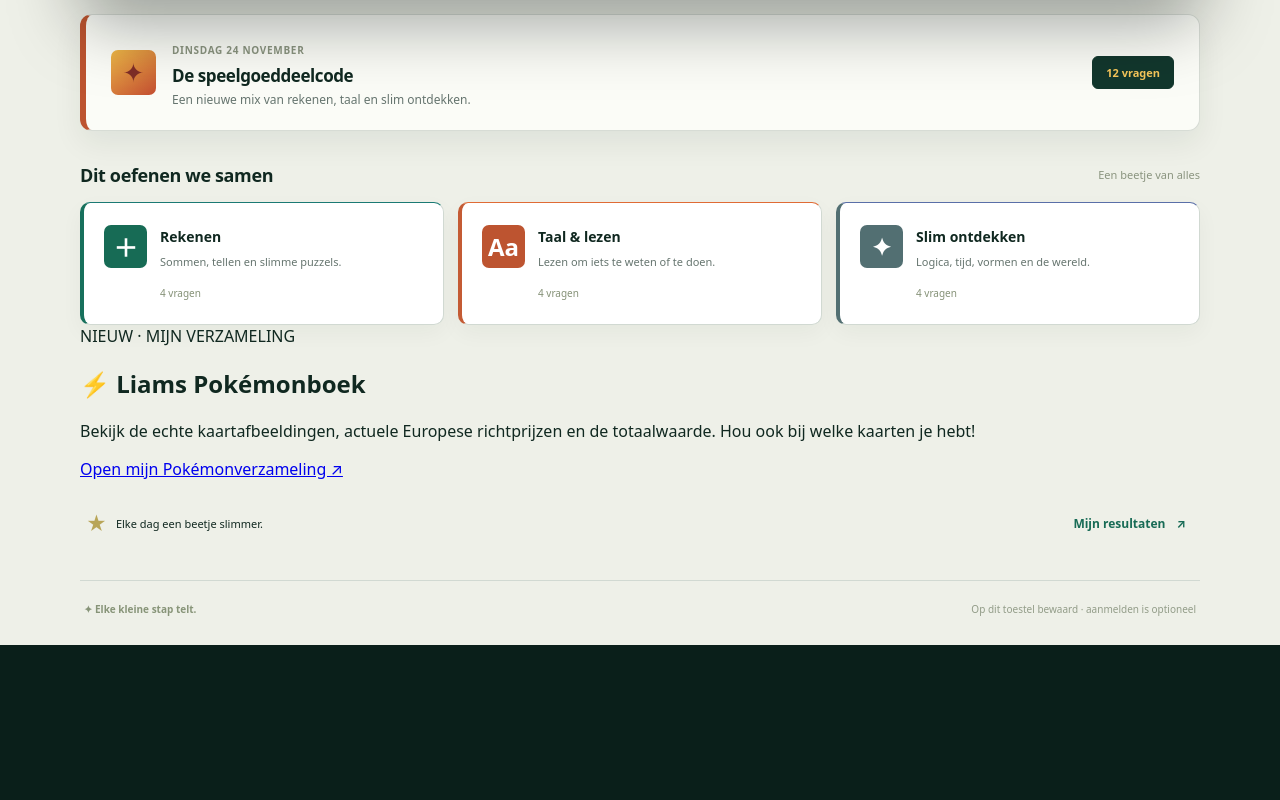
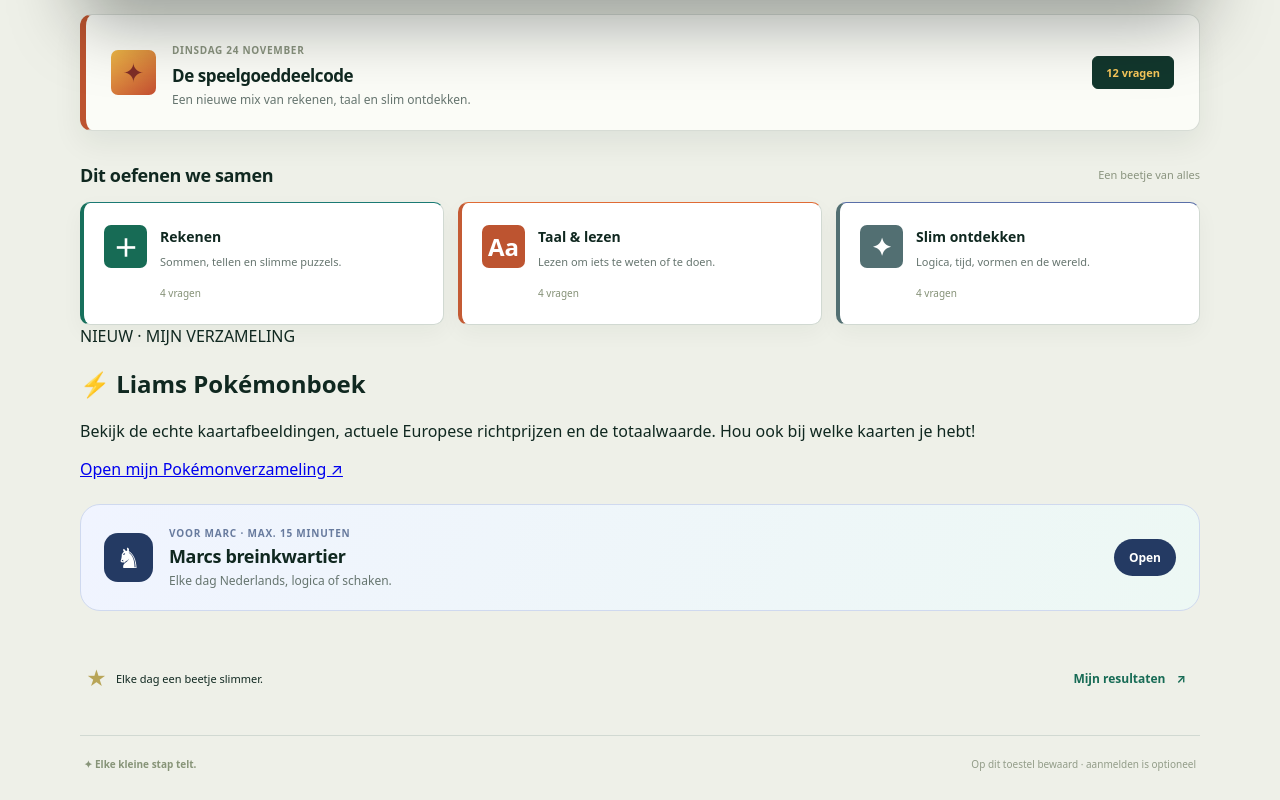
Before and after one commit to marcgeukens/Teambuilding, a plain HTML site: page index.html in a window 1280 px wide. Shown: the part 549-1349 px from the top of the page. Before the commit the page ends 1194 px from the top, so only its background shows below. Drawn offline with Linux system fonts and the light colour scheme.

Commit message:
Plaats Marcs dagelijkse uitdaging op de startpagina

```diff
--- a/index.html
+++ b/index.html
@@ -9,6 +9,11 @@
 <div class="daily-card"><div class="daily-icon" aria-hidden="true">✦</div><div class="daily-copy"><span id="date-label" class="mini-label"></span><h2 id="mission-title"></h2><p>Een nieuwe mix van rekenen, taal en slim ontdekken.</p></div><div class="daily-pill">12 vragen</div></div>
 <div class="section-heading"><h2>Dit oefenen we samen</h2><span>Een beetje van alles</span></div><div class="topics"><div class="topic"><div class="topic-symbol mint">＋</div><div><h3>Rekenen</h3><p>Sommen, tellen en slimme puzzels.</p><span>4 vragen</span></div></div><div class="topic"><div class="topic-symbol peach">Aa</div><div><h3>Taal & lezen</h3><p>Lezen om iets te weten of te doen.</p><span>4 vragen</span></div></div><div class="topic"><div class="topic-symbol lilac">✦</div><div><h3>Slim ontdekken</h3><p>Logica, tijd, vormen en de wereld.</p><span>4 vragen</span></div></div></div>
 <div style="margin:24px 0;padding:22px;border:1px solid #75bcb0;border-radius:20px;background:linear-gradient(110deg,#e6fbf3,#e6f1ff);color:#173a3d"><div style="font-size:12px;letter-spacing:1.5px;font-weight:800">NIEUW · MIJN VERZAMELING</div><h2 style="margin:9px 0">⚡ Liams Pokémonboek</h2><p style="color:#3f6265;margin:7px 0 16px">Bekijk de echte kaartafbeeldingen, actuele Europese richtprijzen en de totaalwaarde. Hou ook bij welke kaarten je hebt!</p><a href="pokemon.html?v=marktwaarde-fix-20261019" style="display:inline-block;padding:13px 20px;border-radius:14px;background:#116e61;color:#fff;text-decoration:none;font-weight:800">Open mijn Pokémonverzameling ↗</a></div>
+<a class="marc-card" href="marc.html?v=20261124-1" aria-label="Open Marcs dagelijkse breinkwartier">
+  <span class="marc-card-icon" aria-hidden="true">♞</span>
+  <span class="marc-card-copy"><small>VOOR MARC · MAX. 15 MINUTEN</small><strong>Marcs breinkwartier</strong><span>Elke dag Nederlands, logica of schaken.</span></span>
+  <span class="marc-card-cta">Open</span>
+</a>
 <div class="journey-bar"><div><span class="journey-star" aria-hidden="true">★</span><span id="stats-text">Elke dag een beetje slimmer.</span></div><button class="text-button" id="history-button">Mijn resultaten <span aria-hidden="true">↗</span></button></div></section>
 <section id="quiz-view" class="hidden"><div class="quiz-toolbar"><button class="text-button" id="home-button">← Home / pauze</button><button class="text-button muted" id="reset-button">↻ Opnieuw starten</button></div><div class="quiz-card"><div class="quiz-meta"><span id="question-area" class="area-tag"></span><span id="quiz-counter"></span></div><div class="progress" id="progress" role="progressbar" aria-label="Bevestigde antwoorden" aria-valuemin="0" aria-valuemax="12"><div id="progress-value"></div></div><div id="question-content"></div><div id="answer-options" class="answer-grid"></div><div id="feedback" class="hidden" role="status" aria-live="polite"></div><div class="question-actions"><p id="question-hint">Kies een antwoord. Bevestig als je zeker bent.</p><button class="primary" id="confirm-button" disabled>Dit is mijn antwoord <span aria-hidden="true">✓</span></button><button class="primary hidden" id="next-button">Volgende vraag <span aria-hidden="true">→</span></button></div></div><p class="encouragement">✦ Eén vraag tegelijk. Neem gerust je tijd.</p></section>
 <section id="result-view" class="hidden"></section><section id="history-view" class="hidden"><div class="quiz-toolbar"><button class="text-button" id="history-home">← Naar home</button></div><div class="history-panel"><div class="eyebrow">JOUW OEFENAVONTUREN</div><h1>Mijn resultaten</h1><div class="history-intro"><p class="muted">Je eerste score blijft bewaard. Een nieuwe poging komt erbij.</p><button id="clear-scores-button" class="text-button danger hidden">Wis alle scores</button></div><div id="history-list"></div></div></section></main>
```
